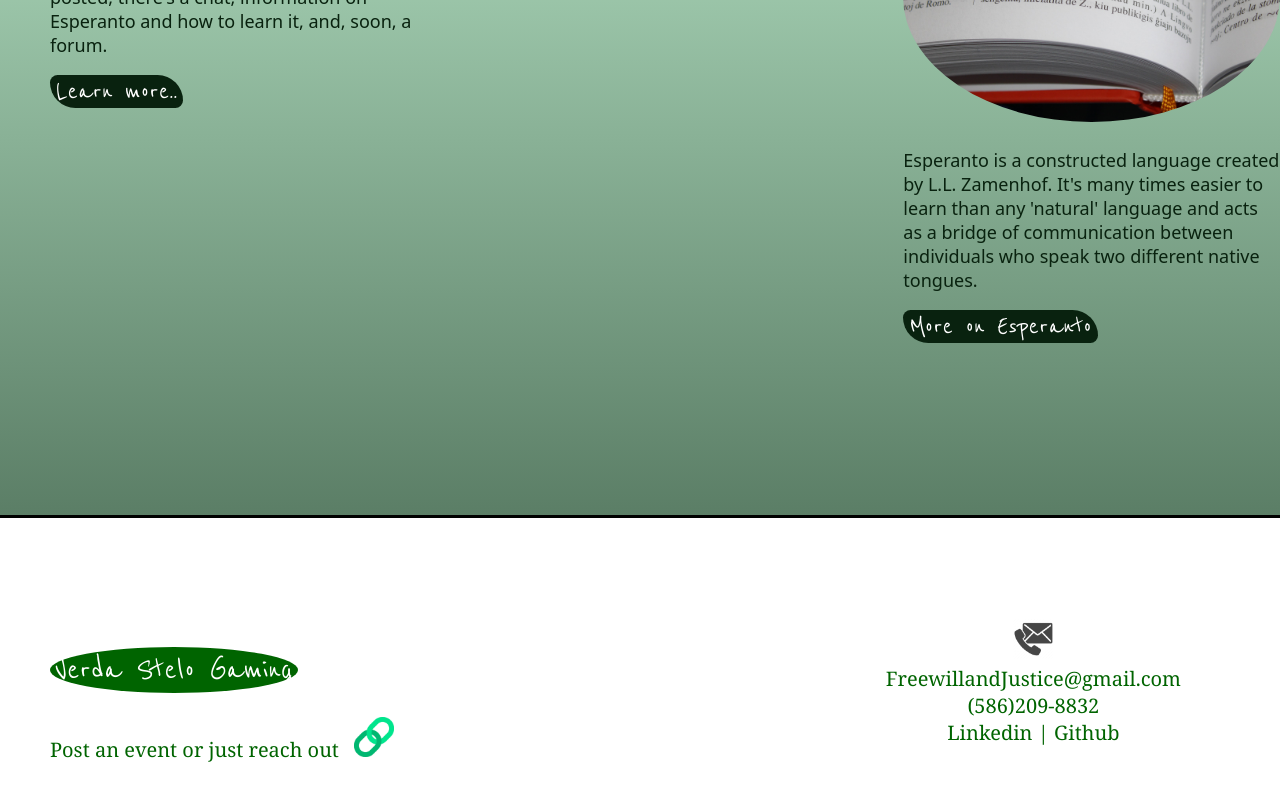
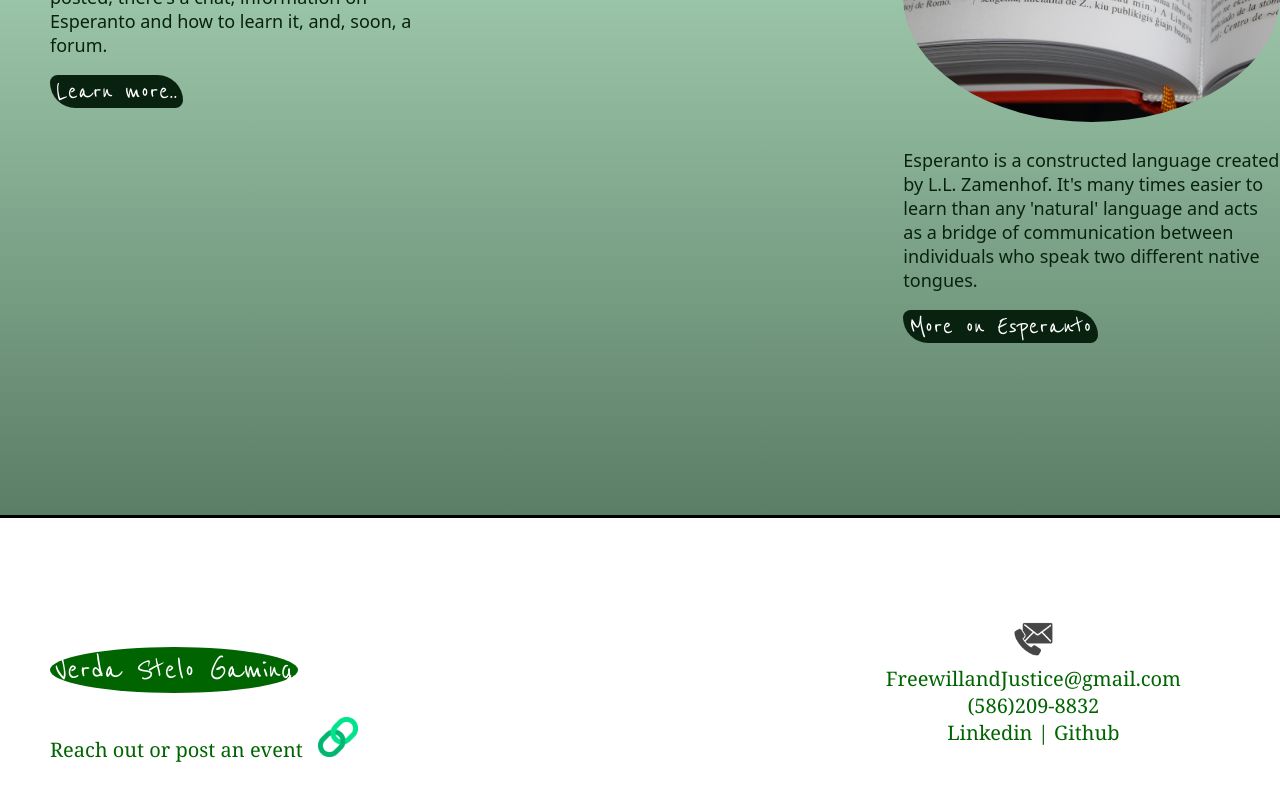
Before and after one commit to akronborn/vsg, a Next.js app: page / in a window 1280 px wide. Shown: the part 880-1680 px from the top of the page. Built offline with nearby package versions, Linux system fonts and the light colour scheme.

Commit message:
shortened text in footer

```diff
--- a/components/Footer.jsx
+++ b/components/Footer.jsx
@@ -11,9 +11,7 @@ const Footer = () => {
         <h1 className={styles.title}>Verda Stelo Gaming</h1>
         <div className={styles.link}>
           <a href="/contact" passHref>
-            <span className={styles.reach}>
-              Post an event or just reach out
-            </span>
+            <span className={styles.reach}>Reach out or post an event</span>
             <Image src={button} alt="link button" width="40px" height="40px" />
           </a>
         </div>
```
